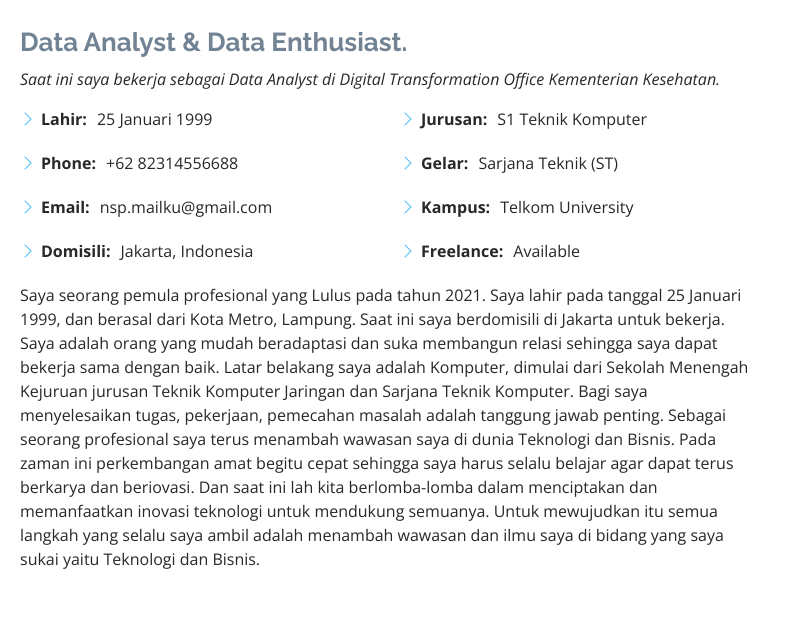
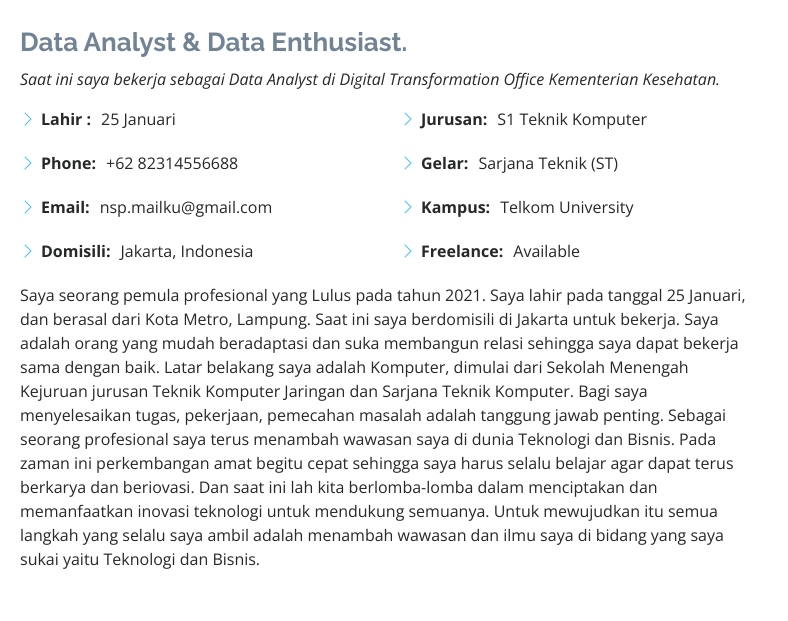
Before and after one commit to selaw/profile, a plain HTML site: page index.html in a window 1280 px wide. Shown: the part 1005-1626 px from the top of the page, 492-1280 px from the left. Drawn offline with nearby package versions, Linux system fonts and the light colour scheme; a web font is replaced by a local one.

Commit message:
Update index.html

```diff
--- a/index.html
+++ b/index.html
@@ -97,7 +97,7 @@
             <div class="row">
               <div class="col-lg-6">
                 <ul>
-                  <li><i class="bi bi-chevron-right"></i> <strong>Lahir:</strong> <span>25 Januari 1999</span></li>
+                  <li><i class="bi bi-chevron-right"></i> <strong>Lahir :</strong> <span>25 Januari</span></li>
                   <li><i class="bi bi-chevron-right"></i> <strong>Phone:</strong> <span>+62 82314556688</span></li>
                   <li><i class="bi bi-chevron-right"></i> <strong>Email:</strong> <span>nsp.mailku@gmail.com</span></li>
                   <li><i class="bi bi-chevron-right"></i> <strong>Domisili:</strong> <span>Jakarta, Indonesia</span></li>
@@ -112,7 +112,7 @@
                 </ul>
               </div>
             </div>
-            <p> Saya seorang pemula profesional yang Lulus pada tahun 2021. Saya lahir pada tanggal 25 Januari 1999, dan berasal dari Kota Metro, Lampung. Saat ini saya berdomisili di Jakarta untuk bekerja.
+            <p> Saya seorang pemula profesional yang Lulus pada tahun 2021. Saya lahir pada tanggal 25 Januari, dan berasal dari Kota Metro, Lampung. Saat ini saya berdomisili di Jakarta untuk bekerja.
               Saya adalah orang yang mudah beradaptasi dan suka membangun relasi sehingga saya dapat bekerja sama dengan baik.
                Latar belakang saya adalah Komputer, dimulai dari Sekolah Menengah Kejuruan jurusan Teknik Komputer Jaringan dan Sarjana Teknik Komputer.
                Bagi saya menyelesaikan tugas, pekerjaan, pemecahan masalah adalah tanggung jawab penting.
```
